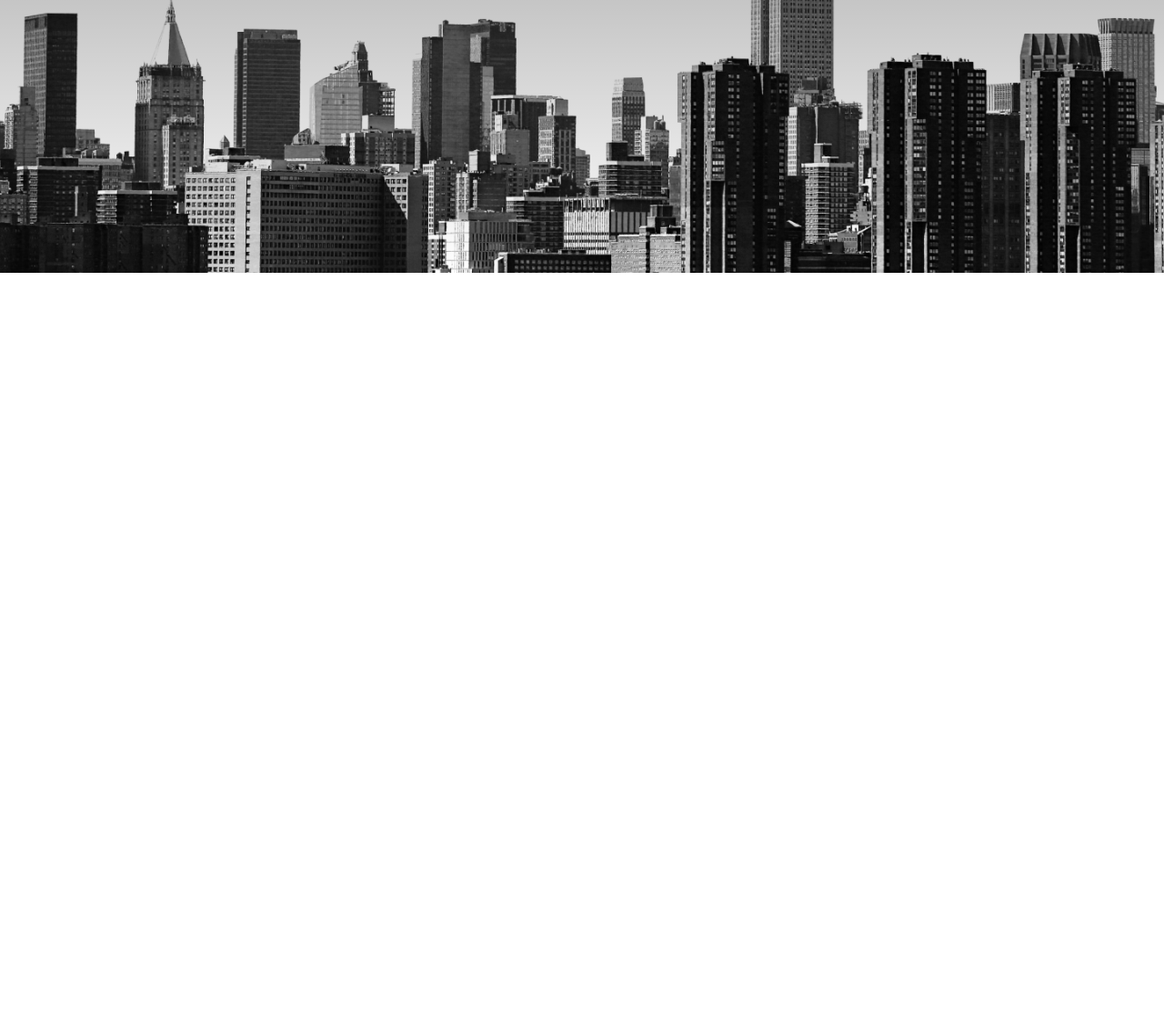
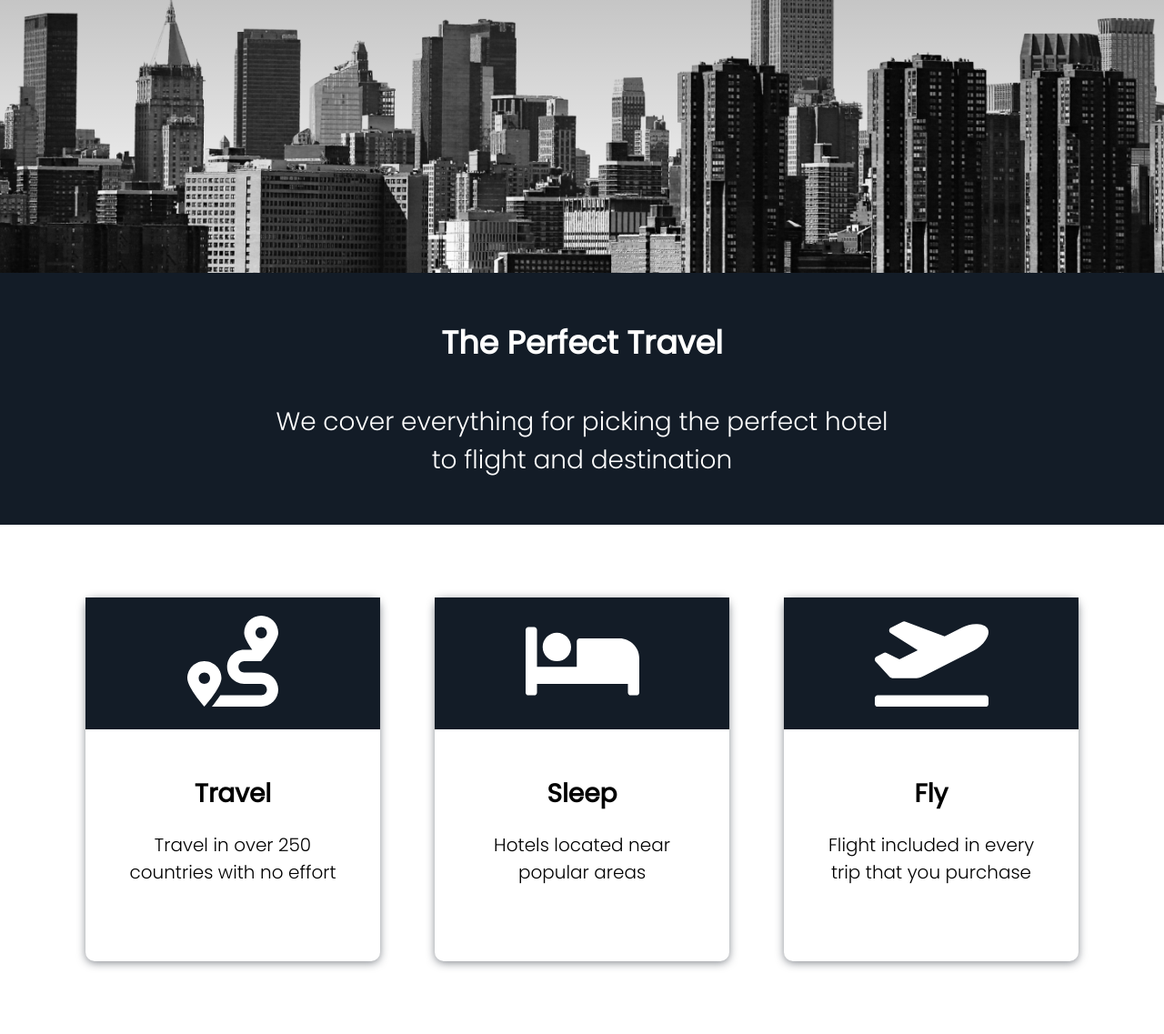
Before and after one commit to jabed007/project-travelly, a plain HTML site: page index.html in a window 1280 px wide. Shown: the part 1300-2437 px from the top of the page at 91% size. Before the commit the page ends 1600 px from the top, so only its background shows below. Drawn offline with Linux system fonts and the light colour scheme; a web font is replaced by a local one.

Commit message:
benefits section

```diff
--- a/index.html
+++ b/index.html
@@ -54,5 +54,53 @@
       </div>
       <img src="img/cloud.png" alt="Cloud" class="cloud-img" />
     </section>
+
+    <section class="section-benefits">
+      <header class="benefits-header">
+        <h2>The Perfect Travel</h2>
+        <h3>
+          We cover everything for picking the perfect hotel <br />to flight and
+          destination
+        </h3>
+      </header>
+      <div class="cards">
+        <div class="card">
+          <div class="card-icon">
+            <img src="icons/route-solid.svg" alt="" />
+          </div>
+          <div class="card-text">
+            <h3>Travel</h3>
+            <p>
+              Travel in over 250 <br />
+              countries with no effort
+            </p>
+          </div>
+        </div>
+        <div class="card">
+          <div class="card-icon">
+            <img src="icons/bed-solid.svg" alt="" />
+          </div>
+          <div class="card-text">
+            <h3>Sleep</h3>
+            <p>
+              Hotels located near <br />
+              popular areas
+            </p>
+          </div>
+        </div>
+        <div class="card">
+          <div class="card-icon">
+            <img src="icons/plane-departure-solid.svg" alt="" />
+          </div>
+          <div class="card-text">
+            <h3>Fly</h3>
+            <p>
+              Flight included in every <br />
+              trip that you purchase
+            </p>
+          </div>
+        </div>
+      </div>
+    </section>
   </body>
 </html>
--- a/style.css
+++ b/style.css
@@ -178,6 +178,76 @@ h5 {
   animation: cloudAnimation 3s infinite alternate ease-in-out;
 }
 
+/* Section Benefits */
+.section-benefits {
+}
+
+.benefits-header {
+  background-color: #131c27;
+  color: #fff;
+  text-align: center;
+  padding: 3rem 0;
+  min-height: 30vh;
+  font-weight: 300;
+
+  display: flex;
+  flex-direction: column;
+  justify-content: center;
+  align-items: center;
+}
+
+.benefits-header h2 {
+  font-size: 3.5rem;
+  padding: 2rem 0;
+}
+
+.benefits-header h3 {
+  font-size: 2.8rem;
+  font-weight: 300;
+  padding: 2rem 0;
+}
+
+.cards {
+  width: 90%;
+  min-height: 70vh;
+  margin: 0 auto;
+
+  display: flex;
+  align-items: center;
+  justify-content: center;
+  flex-wrap: wrap;
+}
+
+.card {
+  flex: 1 1 25rem;
+  min-height: 50vh;
+  margin: 2rem 3rem;
+  border-radius: 10px;
+  border-top-left-radius: 10px;
+  border-top-right-radius: 10px;
+  box-shadow: 0 2px 10px rgba(19, 28, 39, 0.5);
+}
+
+.card-icon {
+  background: #131c27;
+  text-align: center;
+  padding: 2rem;
+}
+
+.card-icon img {
+  height: 100px;
+}
+
+.card-text {
+  padding: 3rem;
+  text-align: center;
+}
+
+.card-text h2,
+.card-text h3 {
+  padding: 2rem;
+}
+
 /* Animation */
 @keyframes cloudAnimation {
   from {
```
